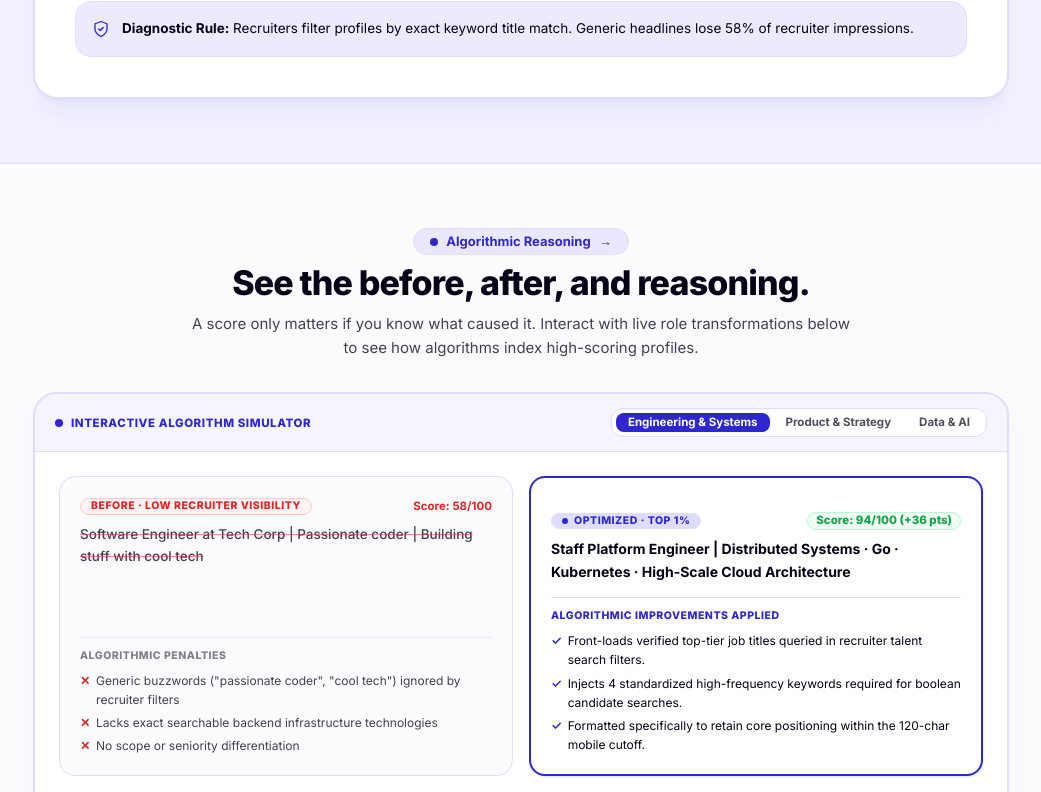
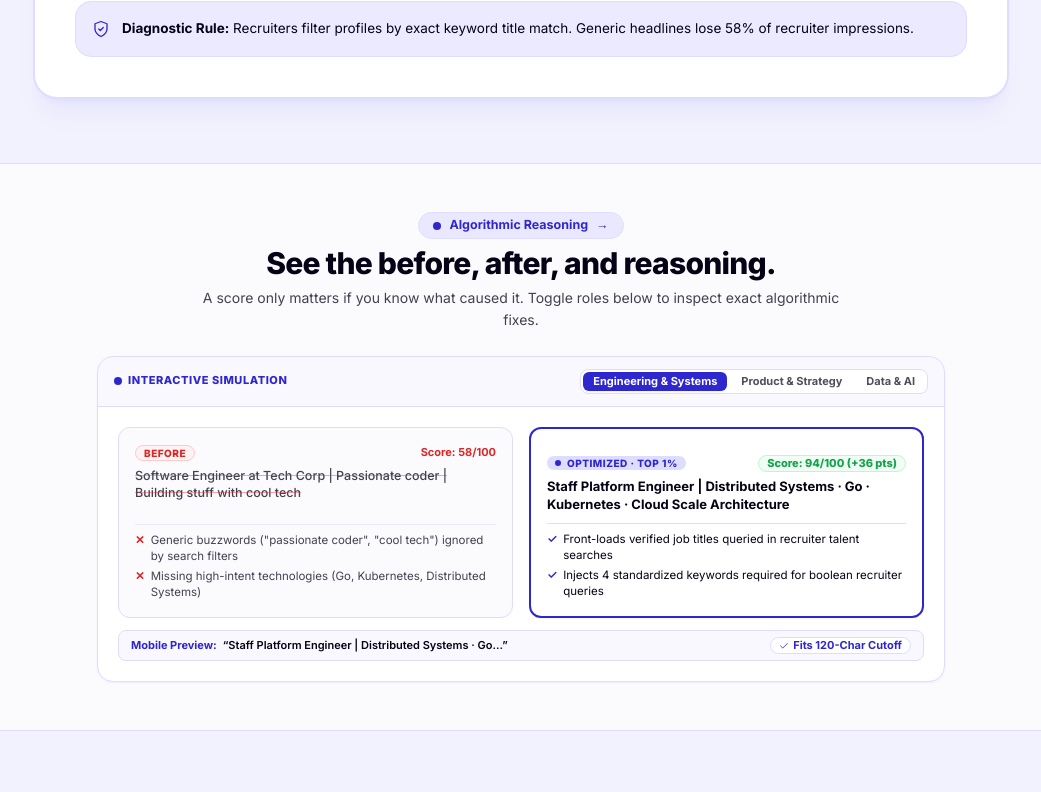
Before and after one commit to bhavishyasingla1/linkedinrank, a Next.js app: page / in a window 1280 px wide. Shown: the part 3232-4024 px from the top of the page, without its empty margins (119-1160 px from the left). Built offline with nearby package versions, Linux system fonts and the light colour scheme.

Commit message:
fix: compact Algorithmic Reasoning section and simulator card footprint

```diff
--- a/app/page.tsx
+++ b/app/page.tsx
@@ -436,10 +436,10 @@ export default function HomePage() {
                 </section>
 
                 {/* ── 5. WORKFLOW & ALGORITHMIC REASONING SHOWCASE (Interactive Simulator) ── */}
-                <section className="py-12 sm:py-16 border-t border-[#dedcff] bg-[#fbfbfe] relative overflow-hidden">
-                    <div className="max-w-5xl mx-auto px-4 sm:px-6 space-y-8 relative z-10">
-                        <div className="text-center max-w-2xl mx-auto space-y-2">
-                            <span className="inline-flex items-center gap-2 text-[13px] font-bold text-[#2f27ce] bg-[#dedcff]/60 border border-[#dedcff] px-4 py-1.5 rounded-full shadow-2xs leading-none">
+                <section className="py-10 sm:py-12 border-t border-[#dedcff] bg-[#fbfbfe] relative overflow-hidden">
+                    <div className="max-w-4xl mx-auto px-4 sm:px-6 space-y-6 relative z-10">
+                        <div className="text-center max-w-2xl mx-auto space-y-1.5">
+                            <span className="inline-flex items-center gap-2 text-[12.5px] font-bold text-[#2f27ce] bg-[#dedcff]/60 border border-[#dedcff] px-3.5 py-1.5 rounded-full shadow-2xs leading-none">
                                 <span className="relative flex h-2 w-2">
                                     <span className="animate-ping absolute inline-flex h-full w-full rounded-full bg-[#2f27ce] opacity-75" />
                                     <span className="relative inline-flex rounded-full h-2 w-2 bg-[#2f27ce]" />
@@ -447,11 +447,11 @@ export default function HomePage() {
                                 <span>Algorithmic Reasoning</span>
                                 <span>&rarr;</span>
                             </span>
-                            <h2 className="text-[26px] sm:text-[34px] font-extrabold text-[#050315] tracking-tight">
+                            <h2 className="text-[24px] sm:text-[30px] font-extrabold text-[#050315] tracking-tight">
                                 See the before, after, and reasoning.
                             </h2>
-                            <p className="text-[15px] text-[#050315]/75">
-                                A score only matters if you know what caused it. Interact with live role transformations below to see how algorithms index high-scoring profiles.
+                            <p className="text-[14px] text-[#050315]/75">
+                                A score only matters if you know what caused it. Toggle roles below to inspect exact algorithmic fixes.
                             </p>
                         </div>
 
--- a/components/InteractiveAlgorithmPreview.tsx
+++ b/components/InteractiveAlgorithmPreview.tsx
@@ -1,11 +1,10 @@
 'use client'
 
 import { useState } from 'react'
-import { CheckIcon, ArrowRightIcon, ZapIcon, FlameIcon, SearchIcon } from '@/components/ui/Icons'
+import { CheckIcon } from '@/components/ui/Icons'
 
 interface Scenario {
     id: string
-    role: string
     category: string
     gain: number
     before: {
@@ -16,88 +15,75 @@ interface Scenario {
     after: {
         headline: string
         score: number
-        highlights: string[]
         mobileSnippet: string
-        rationale: string[]
+        improvements: string[]
     }
 }
 
 const SCENARIOS: Scenario[] = [
     {
         id: 'engineering',
-        role: 'Staff Platform Engineer',
         category: 'Engineering & Systems',
         gain: 36,
         before: {
             headline: 'Software Engineer at Tech Corp | Passionate coder | Building stuff with cool tech',
             score: 58,
             flaws: [
-                'Generic buzzwords ("passionate coder", "cool tech") ignored by recruiter filters',
-                'Lacks exact searchable backend infrastructure technologies',
-                'No scope or seniority differentiation'
+                'Generic buzzwords ("passionate coder", "cool tech") ignored by search filters',
+                'Missing high-intent technologies (Go, Kubernetes, Distributed Systems)'
             ]
         },
         after: {
-            headline: 'Staff Platform Engineer | Distributed Systems · Go · Kubernetes · High-Scale Cloud Architecture',
+            headline: 'Staff Platform Engineer | Distributed Systems · Go · Kubernetes · Cloud Scale Architecture',
             score: 94,
-            highlights: ['Staff Platform Engineer', 'Distributed Systems', 'Go', 'Kubernetes', 'High-Scale Cloud Architecture'],
             mobileSnippet: 'Staff Platform Engineer | Distributed Systems · Go...',
-            rationale: [
-                'Front-loads verified top-tier job titles queried in recruiter talent search filters.',
-                'Injects 4 standardized high-frequency keywords required for boolean candidate searches.',
-                'Formatted specifically to retain core positioning within the 120-char mobile cutoff.'
+            improvements: [
+                'Front-loads verified job titles queried in recruiter talent searches',
+                'Injects 4 standardized keywords required for boolean recruiter queries'
             ]
         }
     },
     {
         id: 'product',
-        role: 'Lead Growth Product Manager',
         category: 'Product & Strategy',
         gain: 32,
         before: {
             headline: 'Product Manager | Helping users solve problems | Innovator & Problem Solver',
             score: 62,
             flaws: [
-                'Vague non-quantifiable value proposition without domain specialization',
-                'Zero mentions of product metrics, B2B/B2C segment, or monetization',
-                'Contains banned cliché filler ("Innovator & Problem Solver")'
+                'Vague non-quantifiable proposition without domain specialization',
+                'Zero metrics, B2B/B2C segment differentiation, or monetization proof'
             ]
         },
         after: {
-            headline: 'Lead Growth Product Manager | B2B SaaS · PLG · Monetization & Funnel Conversion ($25M+ ARR)',
+            headline: 'Lead Growth Product Manager | B2B SaaS · PLG · Funnel Monetization ($25M+ ARR)',
             score: 94,
-            highlights: ['Lead Growth Product Manager', 'B2B SaaS', 'PLG', 'Monetization & Funnel Conversion', '$25M+ ARR'],
             mobileSnippet: 'Lead Growth Product Manager | B2B SaaS · PLG...',
-            rationale: [
-                'Clear domain focus (B2B SaaS, PLG) instantly matches recruiter job specs.',
-                'Injects quantifiable business revenue metrics ($25M+ ARR) to establish credibility.',
-                'Eliminates all AI clichés in favor of hard functional specialties.'
+            improvements: [
+                'Specific domain specialization (B2B SaaS, PLG) matches recruiter job specs',
+                'Injects hard revenue metrics ($25M+ ARR) for instant credibility'
             ]
         }
     },
     {
         id: 'data',
-        role: 'Senior Analytics & ML Engineer',
         category: 'Data & AI',
         gain: 34,
         before: {
             headline: 'Data Enthusiast & Analyst | SQL, Python, Excel | Looking for new opportunities',
             score: 60,
             flaws: [
-                '"Looking for new opportunities" lowers perceived authority and search ranking',
-                'Lists basic spreadsheet tools rather than high-leverage data stack keywords',
-                'Missing domain outcomes (data modeling, pipeline scale, predictive AI)'
+                '"Looking for new opportunities" lowers perceived authority in ranking algorithms',
+                'Lacks production-grade stack keywords (dbt, Snowflake, Real-Time ETL)'
             ]
         },
         after: {
             headline: 'Senior Analytics & ML Engineer | dbt · Snowflake · Python · Predictive Modeling & Real-Time ETL',
             score: 94,
-            highlights: ['Senior Analytics & ML Engineer', 'dbt', 'Snowflake', 'Python', 'Predictive Modeling & Real-Time ETL'],
             mobileSnippet: 'Senior Analytics & ML Engineer | dbt · Snowflake...',
-            rationale: [
-                'Removes passive status phrases that diminish algorithmic authority.',
-                'Features modern data stack tools (dbt, Snowflake) targeted by high-budget teams.',
-                'Highlights high-leverage production impact (Real-Time ETL, Predictive Modeling).'
+            improvements: [
+                'Features modern data stack tools (dbt, Snowflake) targeted by hiring teams',
+                'Highlights high-leverage production impact (Real-Time ETL, Predictive Modeling)'
             ]
         }
     }
@@ -108,20 +94,21 @@ export default function InteractiveAlgorithmPreview() {
     const scenario = SCENARIOS.find(s => s.id === activeScenarioId) || SCENARIOS[0]
 
     return (
-        <div className="rounded-3xl bg-white border-2 border-[#dedcff] shadow-lg shadow-[#2f27ce]/5 overflow-hidden">
-            {/* ── Compact Scenario Selection Tabs ────────────────── */}
-            <div className="px-4 py-3 sm:px-5 sm:py-3.5 border-b border-[#dedcff] bg-[#dedcff]/30 flex flex-wrap items-center justify-between gap-2.5">
-                <div className="inline-flex items-center gap-2">
+        <div className="rounded-2xl bg-white border border-[#dedcff] shadow-sm shadow-[#2f27ce]/5 overflow-hidden">
+            {/* ── Compact Top Controls ───────────────────────────── */}
+            <div className="px-3.5 py-2.5 sm:px-4 sm:py-3 border-b border-[#dedcff] bg-[#dedcff]/20 flex flex-wrap items-center justify-between gap-2">
+                <div className="inline-flex items-center gap-1.5">
                     <span className="relative flex h-2 w-2">
                         <span className="animate-ping absolute inline-flex h-full w-full rounded-full bg-[#2f27ce] opacity-75" />
                         <span className="relative inline-flex rounded-full h-2 w-2 bg-[#2f27ce]" />
                     </span>
-                    <span className="text-[11.5px] font-extrabold text-[#2f27ce] uppercase tracking-wider">
-                        Interactive Algorithm Simulator
+                    <span className="text-[11px] font-extrabold text-[#2f27ce] uppercase tracking-wider">
+                        Interactive Simulation
                     </span>
                 </div>
 
-                <div className="flex flex-wrap items-center gap-1 p-1 rounded-xl bg-white border border-[#dedcff] shadow-2xs">
+                {/* Segmented Category Filter */}
+                <div className="flex items-center gap-1 p-0.5 rounded-lg bg-white border border-[#dedcff] shadow-2xs">
                     {SCENARIOS.map((s) => {
                         const isActive = s.id === activeScenarioId
                         return (
@@ -129,10 +116,10 @@ export default function InteractiveAlgorithmPreview() {
                                 key={s.id}
                                 onClick={() => setActiveScenarioId(s.id)}
                                 className={`
-                                    px-3 py-1 rounded-lg text-[11.5px] font-bold transition-all cursor-pointer select-none leading-none
+                                    px-2.5 py-1 rounded-md text-[11px] font-bold transition-all cursor-pointer select-none leading-none
                                     ${isActive
                                         ? 'bg-[#2f27ce] text-white shadow-xs'
-                                        : 'text-[#050315]/70 hover:text-[#2f27ce] hover:bg-[#dedcff]/50'
+                                        : 'text-[#050315]/70 hover:text-[#2f27ce] hover:bg-[#dedcff]/40'
                                     }
                                 `}
                             >
@@ -143,100 +130,81 @@ export default function InteractiveAlgorithmPreview() {
                 </div>
             </div>
 
-            {/* ── Compact Comparison Workspace ───────────────────── */}
-            <div className="p-4 sm:p-6 space-y-4">
-                <div className="grid grid-cols-1 lg:grid-cols-2 gap-4">
-                    {/* Left: Before Transformation */}
-                    <div className="p-4 sm:p-5 rounded-2xl bg-[#fbfbfe] border border-[#dedcff] flex flex-col justify-between space-y-3.5 transition-all">
-                        <div className="space-y-2">
+            {/* ── Compact 2-Column Comparison ────────────────────── */}
+            <div className="p-3.5 sm:p-5 space-y-3">
+                <div className="grid grid-cols-1 md:grid-cols-2 gap-3 sm:gap-4">
+                    {/* Before Card */}
+                    <div className="p-3.5 sm:p-4 rounded-xl bg-[#fbfbfe] border border-[#dedcff] flex flex-col justify-between space-y-2.5">
+                        <div className="space-y-1.5">
                             <div className="flex items-center justify-between">
-                                <span className="text-[10.5px] font-extrabold text-[#DC2626] uppercase tracking-wider bg-[#FEF2F2] border border-[#FECACA] px-2.5 py-0.5 rounded-full leading-none">
-                                    Before · Low Recruiter Visibility
+                                <span className="text-[10px] font-extrabold text-[#DC2626] uppercase tracking-wider bg-[#FEF2F2] border border-[#FECACA] px-2 py-0.5 rounded-full leading-none">
+                                    Before
                                 </span>
-                                <span className="text-[11.5px] font-bold text-[#DC2626]">
+                                <span className="text-[11px] font-bold text-[#DC2626]">
                                     Score: {scenario.before.score}/100
                                 </span>
                             </div>
 
-                            <p className="text-[13.5px] text-[#050315]/75 font-medium leading-relaxed line-through decoration-[#DC2626]/50">
+                            <p className="text-[12.5px] text-[#050315]/75 font-medium leading-snug line-through decoration-[#DC2626]/40">
                                 {scenario.before.headline}
                             </p>
                         </div>
 
-                        <div className="pt-2.5 border-t border-[#dedcff]/60 space-y-1.5">
-                            <p className="text-[10.5px] font-extrabold text-[#050315]/50 uppercase tracking-wider">
-                                Algorithmic Penalties
-                            </p>
-                            <ul className="space-y-1 text-[12px] text-[#050315]/75">
+                        <div className="pt-2 border-t border-[#dedcff]/50 space-y-1 text-[11.5px] text-[#050315]/75">
                             {scenario.before.flaws.map((flaw, idx) => (
-                                    <li key={idx} className="flex items-start gap-1.5">
+                                <div key={idx} className="flex items-start gap-1.5 leading-snug">
                                     <span className="text-[#DC2626] font-bold shrink-0">✕</span>
                                     <span>{flaw}</span>
-                                    </li>
+                                </div>
                             ))}
-                            </ul>
                         </div>
                     </div>
 
-                    {/* Right: After Transformation */}
-                    <div className="p-4 sm:p-5 rounded-2xl bg-white border-2 border-[#2f27ce] shadow-sm shadow-[#2f27ce]/10 flex flex-col justify-between space-y-3.5 relative overflow-hidden group">
-                        {/* Subtle Scanner Line Animation */}
+                    {/* After Card */}
+                    <div className="p-3.5 sm:p-4 rounded-xl bg-white border-2 border-[#2f27ce] shadow-xs flex flex-col justify-between space-y-2.5 relative overflow-hidden group">
+                        {/* Subtle Scanner Line */}
                         <div className="absolute top-0 left-0 right-0 h-0.5 bg-gradient-to-r from-transparent via-[#2f27ce] to-transparent animate-scan-beam pointer-events-none" />
 
-                        <div className="space-y-2">
+                        <div className="space-y-1.5">
                             <div className="flex items-center justify-between">
-                                <span className="inline-flex items-center justify-center gap-1.5 text-[10.5px] font-extrabold text-[#2f27ce] uppercase tracking-wider bg-[#dedcff] border border-[#dedcff] px-2.5 py-0.5 rounded-full leading-none shadow-2xs">
+                                <span className="inline-flex items-center gap-1.5 text-[10px] font-extrabold text-[#2f27ce] uppercase tracking-wider bg-[#dedcff] px-2 py-0.5 rounded-full leading-none">
                                     <span className="relative flex h-1.5 w-1.5">
                                         <span className="animate-ping absolute inline-flex h-full w-full rounded-full bg-[#2f27ce] opacity-75" />
                                         <span className="relative inline-flex rounded-full h-1.5 w-1.5 bg-[#2f27ce]" />
                                     </span>
                                     <span>Optimized · Top 1%</span>
                                 </span>
-                                <span className="inline-flex items-center gap-1 text-[11.5px] font-extrabold text-[#16A34A] bg-[#F0FDF4] border border-[#BBF7D0] px-2 py-0.5 rounded-full leading-none">
+                                <span className="text-[11px] font-extrabold text-[#16A34A] bg-[#F0FDF4] border border-[#BBF7D0] px-2 py-0.5 rounded-full leading-none">
                                     Score: {scenario.after.score}/100 (+{scenario.gain} pts)
                                 </span>
                             </div>
 
-                            <p className="text-[14px] font-bold text-[#050315] leading-relaxed">
+                            <p className="text-[13px] font-bold text-[#050315] leading-snug">
                                 {scenario.after.headline}
                             </p>
                         </div>
 
-                        <div className="pt-2.5 border-t border-[#dedcff] space-y-1.5">
-                            <p className="text-[10.5px] font-extrabold text-[#2f27ce] uppercase tracking-wider">
-                                Algorithmic Improvements Applied
-                            </p>
-                            <ul className="space-y-1 text-[12px] text-[#050315]">
-                                {scenario.after.rationale.map((point, idx) => (
-                                    <li key={idx} className="flex items-start gap-1.5">
+                        <div className="pt-2 border-t border-[#dedcff] space-y-1 text-[11.5px] text-[#050315]">
+                            {scenario.after.improvements.map((point, idx) => (
+                                <div key={idx} className="flex items-start gap-1.5 leading-snug">
                                     <span className="text-[#2f27ce] font-extrabold shrink-0">✓</span>
                                     <span>{point}</span>
-                                    </li>
+                                </div>
                             ))}
-                            </ul>
                         </div>
                     </div>
                 </div>
 
-                {/* ── Compact Mobile Simulation Bar ──────────────────── */}
-                <div className="px-4 py-2.5 rounded-xl bg-[#dedcff]/20 border border-[#dedcff] flex flex-col sm:flex-row items-center justify-between gap-2.5 text-center sm:text-left">
-                    <div className="flex items-center gap-2.5">
-                        <div className="w-6 h-6 rounded-full bg-[#2f27ce] text-white flex items-center justify-center font-bold text-[11px] shrink-0">
-                            in
-                        </div>
-                        <div>
-                            <span className="text-[10px] font-extrabold text-[#050315]/60 uppercase tracking-wider mr-2">
-                                Mobile Cutoff Check:
-                            </span>
-                            <span className="text-[12.5px] font-bold text-[#050315]">
-                                {scenario.after.mobileSnippet}
-                            </span>
-                        </div>
+                {/* ── Compact Mobile Snippet Footer Bar ──────────────── */}
+                <div className="px-3 py-1.5 rounded-lg bg-[#dedcff]/20 border border-[#dedcff] flex flex-wrap items-center justify-between gap-2 text-[11px]">
+                    <div className="flex items-center gap-1.5 text-[#050315]/80">
+                        <span className="font-bold text-[#2f27ce]">Mobile Preview:</span>
+                        <span className="font-semibold text-[#050315]">&ldquo;{scenario.after.mobileSnippet}&rdquo;</span>
                     </div>
 
-                    <div className="inline-flex items-center gap-1.5 px-3 py-1 rounded-full bg-white border border-[#dedcff] text-[11px] font-extrabold text-[#2f27ce] shadow-2xs whitespace-nowrap leading-none">
-                        <span>Zero Cutoff Risk</span>
-                        <CheckIcon size={12} />
+                    <div className="inline-flex items-center gap-1 font-bold text-[#2f27ce] bg-white px-2 py-0.5 rounded-full border border-[#dedcff] shadow-2xs leading-none">
+                        <CheckIcon size={10} />
+                        <span>Fits 120-Char Cutoff</span>
                     </div>
                 </div>
             </div>
```
Lines whose indentation alone changed are shown as unchanged.
